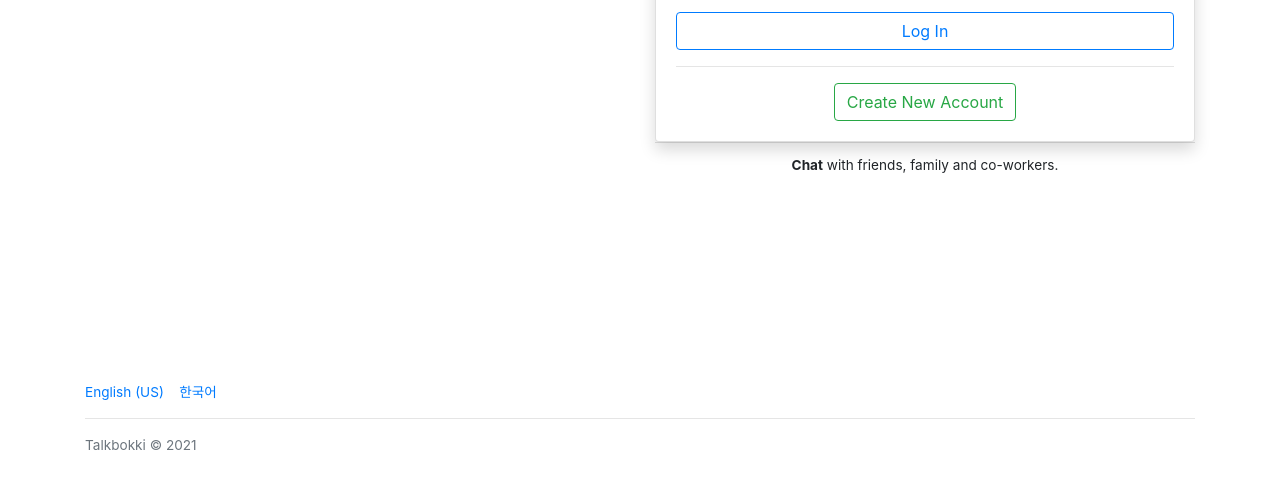
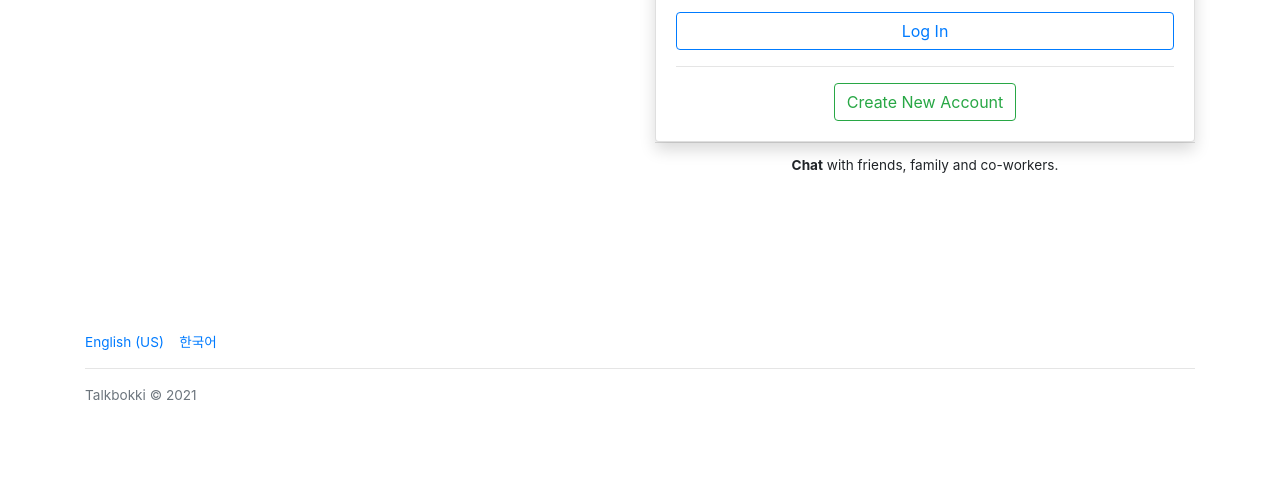
Before and after one commit to faerlin-developer/talkbokki, a website: page public/login.html in a window 1280 px wide. Shown: the part 142-630 px from the top of the page. Drawn offline with nearby package versions, Linux system fonts and the light colour scheme.

Commit message:
resize in login.html again

```diff
--- a/public/css/login.css
+++ b/public/css/login.css
@@ -1,6 +1,6 @@
 .login-section {
   background-attachment: fixed;
-  min-height: 500px;
+  min-height: 450px;
   background-image: linear-gradient(white, white);
 }
 
```
